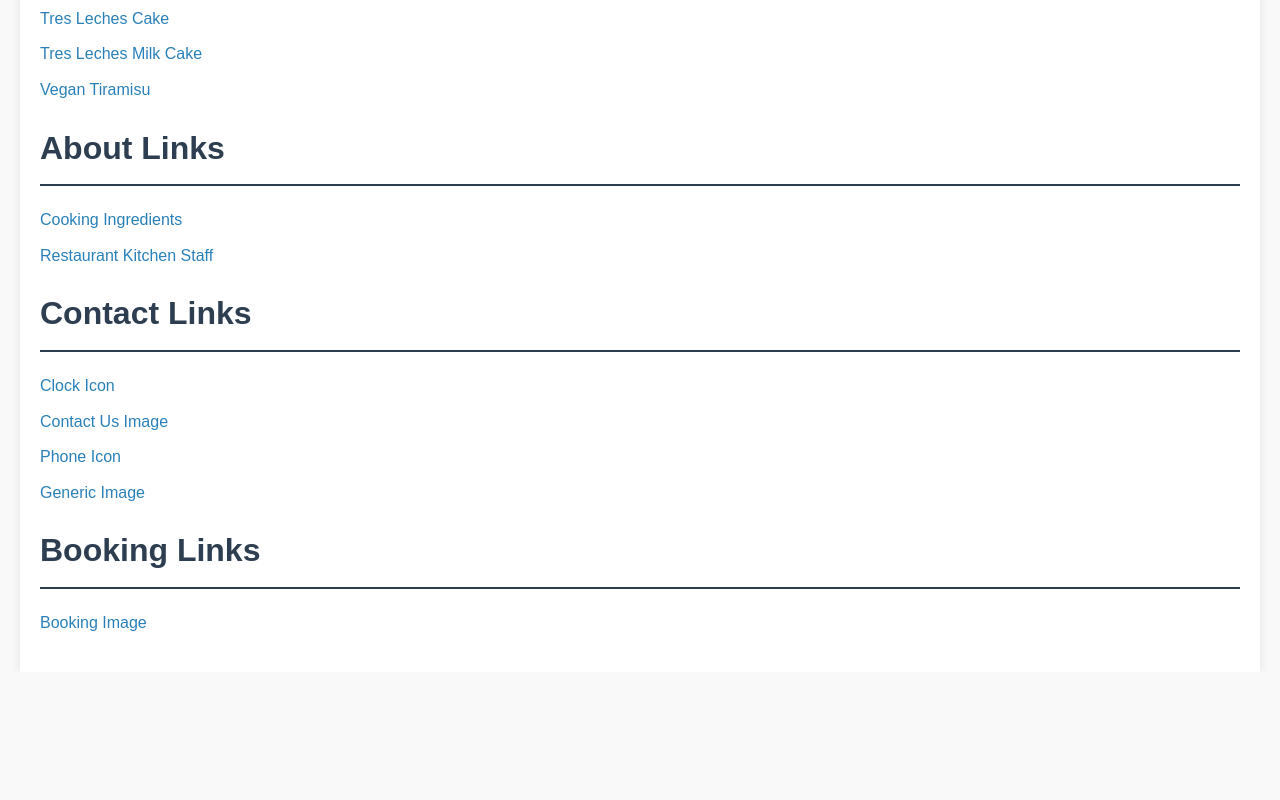
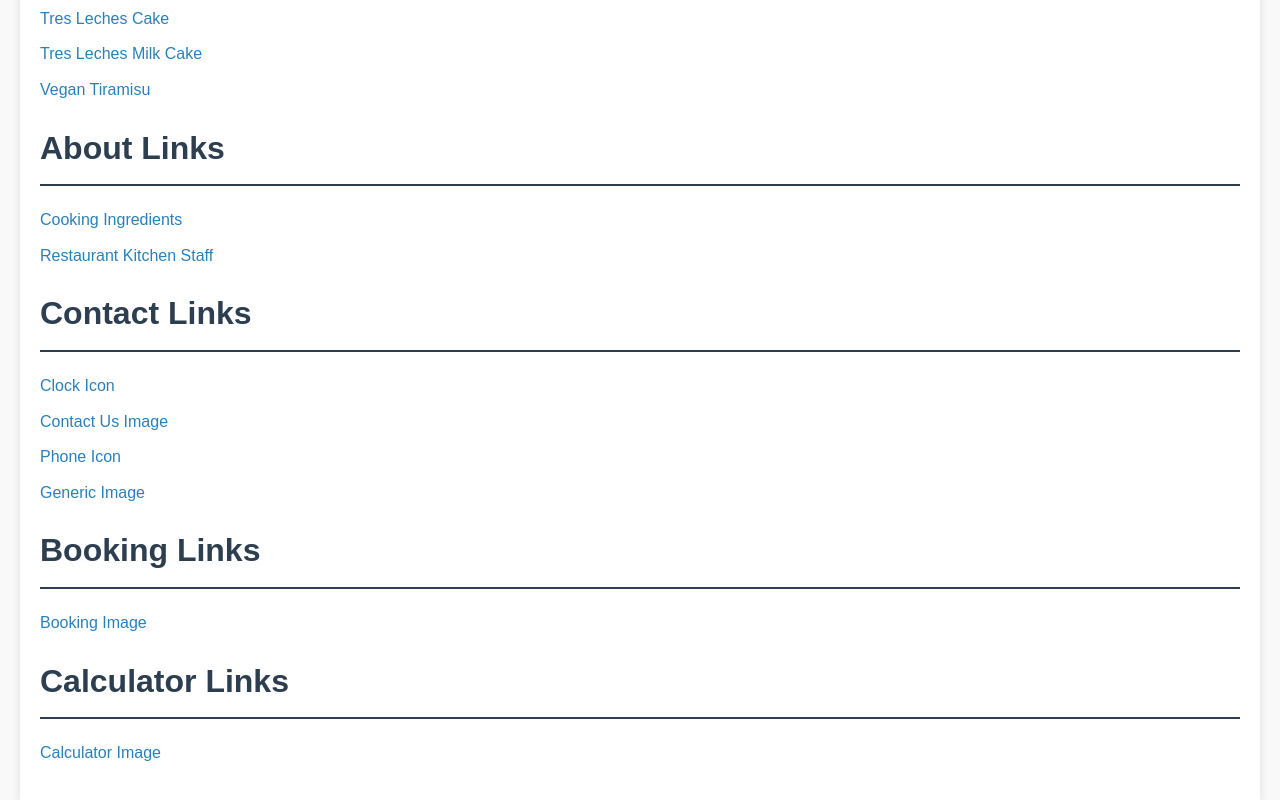
Before and after one commit to Advait-Chandrakar1/LotusFeastAKTeam1, a plain HTML site: page reference.html in a window 1280 px wide. Shown: the part 1692-2492 px from the top of the page. Before the commit the page ends 2364 px from the top, so only its background shows below. Drawn offline with Linux system fonts and the light colour scheme.

Commit message:
Update reference.html

```diff
--- a/reference.html
+++ b/reference.html
@@ -151,6 +151,10 @@
         <ul>
             <p><a href="https://encrypted-tbn0.gstatic.com/images?q=tbn:ANd9GcQ31GRZaO6qTFzQ3HeHXEhpW36iS5OuMZYqig&s" target="_blank">Booking Image</a></p>
         </ul>
+        <h1>Calculator Links</h1>
+        </ul>
+            <p><a href="https://feastwithsafiya.com/wp-content/uploads/2022/01/paneer-recipe-720x959.jpg" target="_blank">Calculator Image</a></p>
+        </ul>
     </div>
 </body>
 </html>
```
